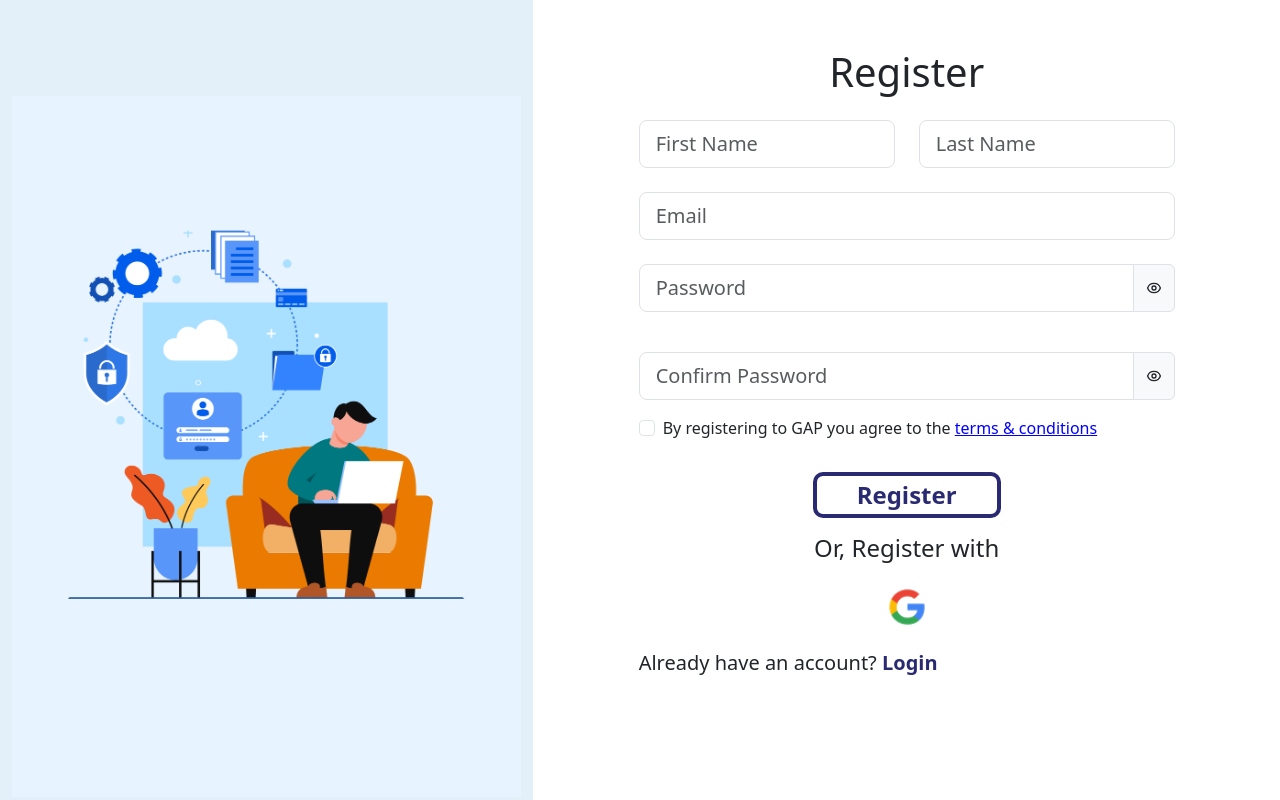
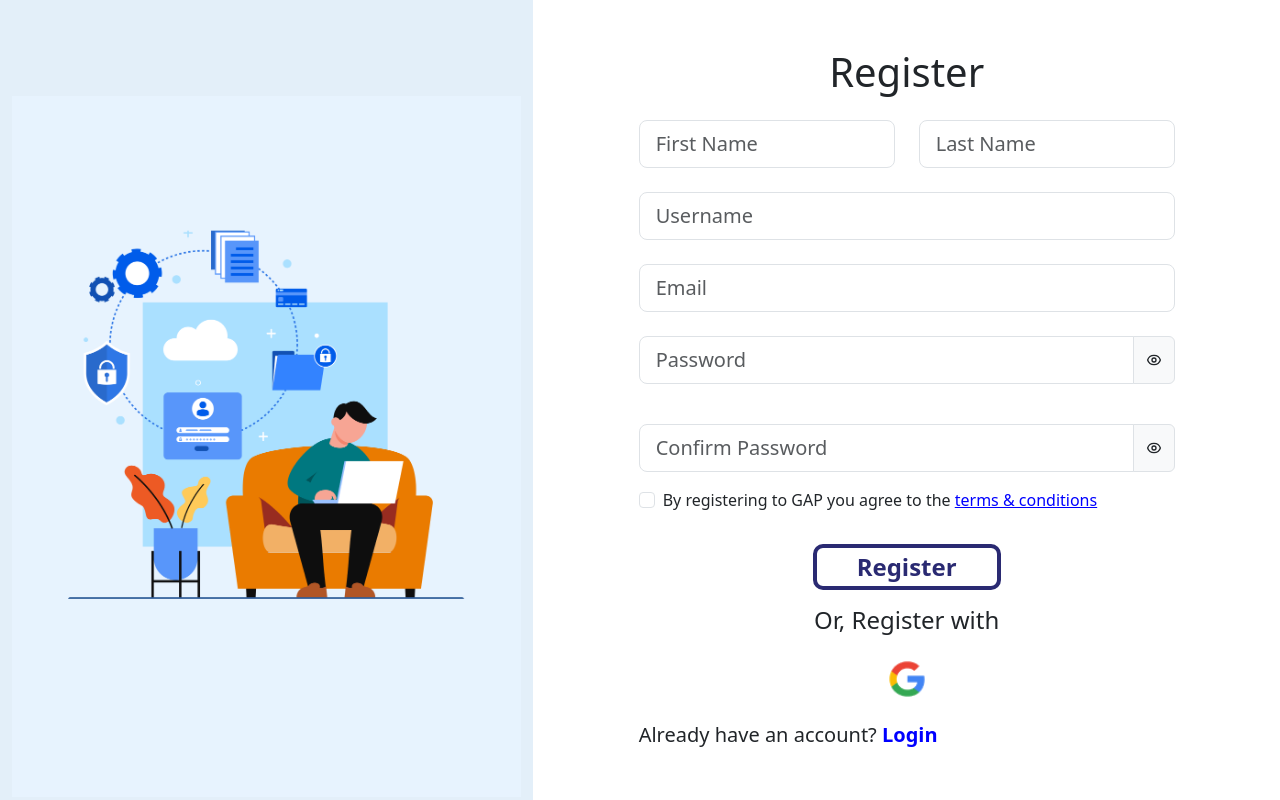
Before and after one commit to Ramindulakshan/GAP-MVP, a React (Create React App) app: page /register in a window 1280 px wide. Built offline with nearby package versions, Linux system fonts and the light colour scheme.

Commit message:
register api integration

```diff
--- a/src/components/ProLogin/Prologin.js
+++ b/src/components/ProLogin/Prologin.js
@@ -10,8 +10,16 @@ import { InputGroup } from "react-bootstrap";
 import { HiOutlineEye, HiOutlineEyeOff } from "react-icons/hi";
 import "./pro.css";
 import "bootstrap/dist/css/bootstrap.min.css";
+import axios from "axios";
 
 function Prologin() {
+  const [firstName, setFirstName] = useState("");
+  const [lastName, setLastName] = useState("");
+  const [username, setUserName] = useState("");
+  const [email, setEmail] = useState("");
+  const [password, setPassword] = useState("");
+  const [confirmPassword, setConfirmPassword] = useState("");
+
   const [show, setShow] = useState(false);
   const handleClose = () => setShow(false);
   const handleShow = () => setShow(true);
@@ -21,8 +29,6 @@ function Prologin() {
   const handleShow2 = () => setShow2(true);
 
   const [showPassword, setShowPassword] = useState(false);
-  const [password, setPassword] = useState("");
-  const [confirmPassword, setConfirmPassword] = useState("");
 
   const togglePasswordVisibility = () => {
     setShowPassword(!showPassword);
@@ -38,6 +44,25 @@ function Prologin() {
   const confirmPasswordMatch = () => {
     return password === confirmPassword;
   };
+
+  const handleSubmit = (e) => {
+    e.preventDefault();
+    axios
+      .post("http://localhost:3001/api/register", {
+        firstName: firstName,
+        lastName: lastName,
+        username: username,
+        email: email,
+        password: password,
+      })
+      .then((response) => {
+        console.log(response);
+      })
+      .catch((error) => {
+        console.log(error);
+      });
+  };
+
   return (
     <div>
       <section className="">
@@ -64,6 +89,7 @@ function Prologin() {
                           type="Text"
                           size="lg"
                           placeholder="First Name"
+                          onChange={(e) => setFirstName(e.target.value)}
                         />
                       </Form.Group>
 
@@ -72,11 +98,24 @@ function Prologin() {
                           type="text"
                           size="lg"
                           placeholder="Last Name"
+                          onChange={(e) => setLastName(e.target.value)}
                         />
                       </Form.Group>
                     </Row>
                     <br />
-                    <Form.Control size="lg" type="email" placeholder="Email" />
+                    <Form.Control
+                      size="lg"
+                      type="text"
+                      placeholder="Username"
+                      onChange={(e) => setUserName(e.target.value)}
+                    />
+                    <br />
+                    <Form.Control
+                      size="lg"
+                      type="email"
+                      placeholder="Email"
+                      onChange={(e) => setEmail(e.target.value)}
+                    />
                     <br />
 
                     <InputGroup className="mb-3">
@@ -225,7 +264,7 @@ function Prologin() {
                       className="custom-button2 custom-button-reset my-1 my-sm-3"
                       type="submit"
                       onChange={handleShow2}
-                      onClick={handleShow2}
+                      onClick={handleSubmit}
                     >
                       Register
                     </button>
@@ -274,7 +313,15 @@ function Prologin() {
                     </div>
                   </div>
                   <h6 className="custom-text-AR">
-                    Already have an account? <span>Login</span>
+                    Already have an account?{" "}
+                    <span
+                      style={{ cursor: "pointer", color: "blue" }}
+                      onClick={() => {
+                        window.location.href = "/login";
+                      }}
+                    >
+                      Login
+                    </span>
                   </h6>
                   <br></br>
                 </div>
```
